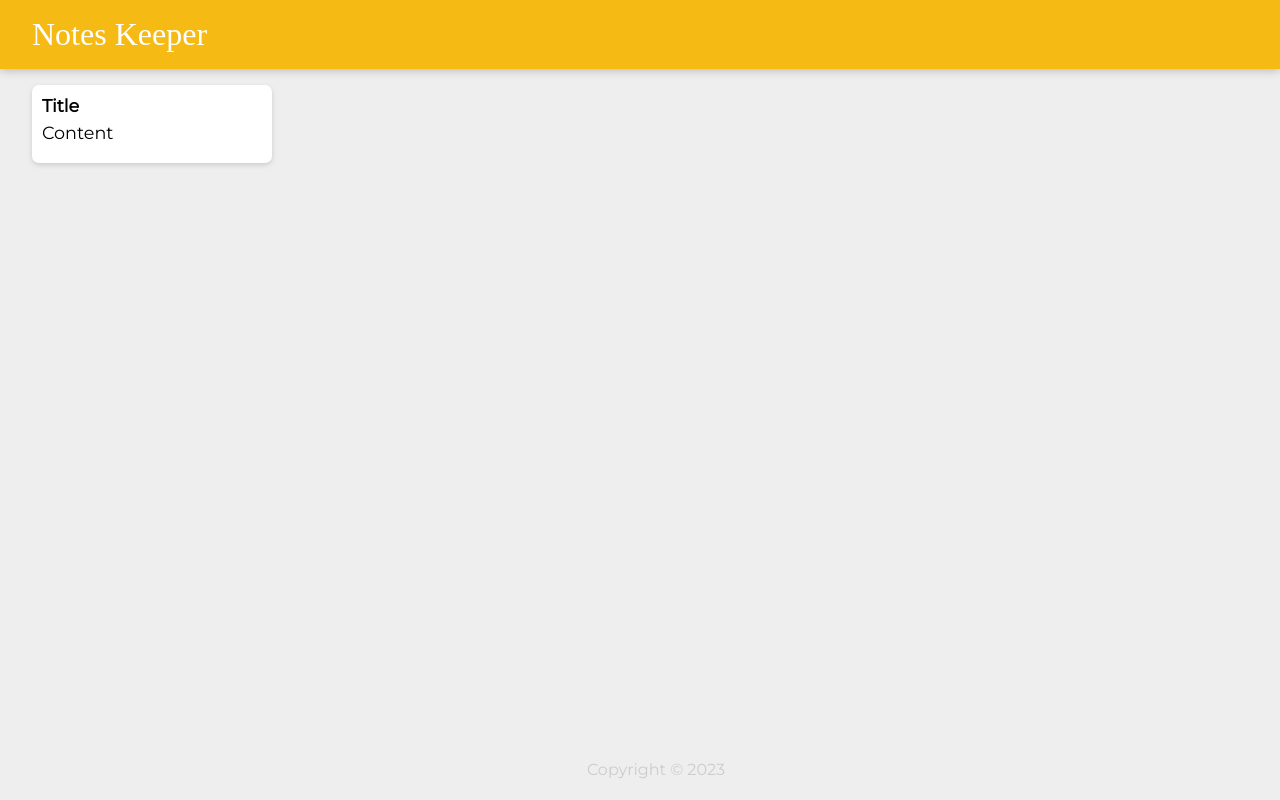
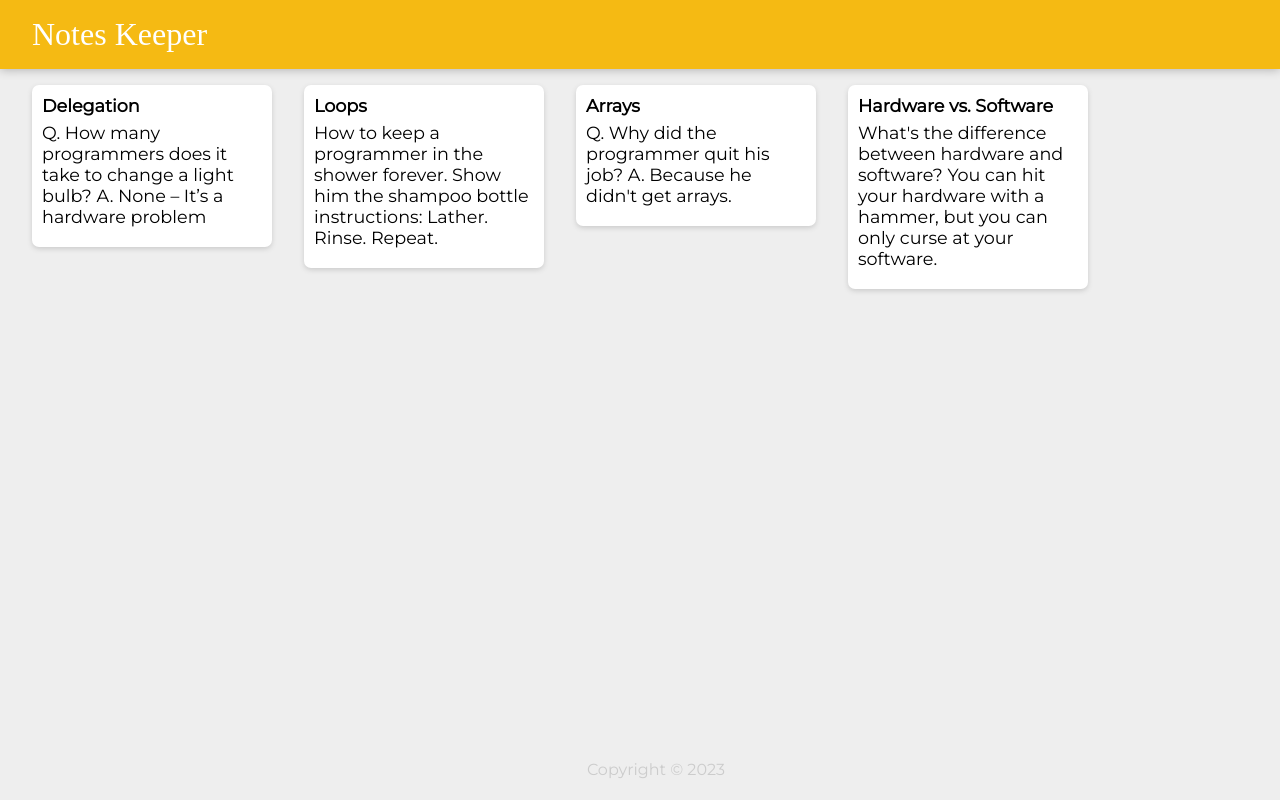
Before and after one commit to rakshitsahai/notes-keeper-app, a React (Create React App) app: page / in a window 1280 px wide. Built offline with nearby package versions, Linux system fonts and the light colour scheme; a web font is replaced by a local one.

Commit message:
added list of notes

```diff
--- a/src/components/App.jsx
+++ b/src/components/App.jsx
@@ -2,12 +2,15 @@
 import Footer from "./Footer";
 import Header from "./Header";
 import Note from "./Note";
+import notes from "../notes";
 
 function App() {
   return (
     <React.StrictMode>
       <Header />
-      <Note />
+      {notes.map((note) => (
+        <Note key={note.id} note={note} />
+      ))}
       <Footer />
     </React.StrictMode>
   );
--- a/src/components/Footer.jsx
+++ b/src/components/Footer.jsx
@@ -2,7 +2,7 @@
 
 function Footer() {
   return (
-    <footer className="footer">
+    <footer>
       <p>Copyright © {currentYear}</p>
     </footer>
   );
--- a/src/components/Header.jsx
+++ b/src/components/Header.jsx
@@ -1,6 +1,6 @@
 function Header() {
   return (
-    <header className="header">
+    <header>
       <h1>Notes Keeper</h1>
     </header>
   );
--- a/src/components/Note.jsx
+++ b/src/components/Note.jsx
@@ -1,8 +1,9 @@
-function Note() {
+function Note(props) {
+  const note = props.note;
   return (
     <div className="note">
-      <h1>Title</h1>
-      <p>Content</p>
+      <h1>{note.title}</h1>
+      <p>{note.content}</p>
     </div>
   );
 }
--- /dev/null
+++ b/src/notes.js
@@ -0,0 +1,28 @@
+const notes = [
+  {
+    id: 1,
+    title: "Delegation",
+    content:
+      "Q. How many programmers does it take to change a light bulb? A. None – It’s a hardware problem",
+  },
+  {
+    id: 2,
+    title: "Loops",
+    content:
+      "How to keep a programmer in the shower forever. Show him the shampoo bottle instructions: Lather. Rinse. Repeat.",
+  },
+  {
+    id: 3,
+    title: "Arrays",
+    content:
+      "Q. Why did the programmer quit his job? A. Because he didn't get arrays.",
+  },
+  {
+    id: 4,
+    title: "Hardware vs. Software",
+    content:
+      "What's the difference between hardware and software? You can hit your hardware with a hammer, but you can only curse at your software.",
+  },
+];
+
+export default notes;
```
